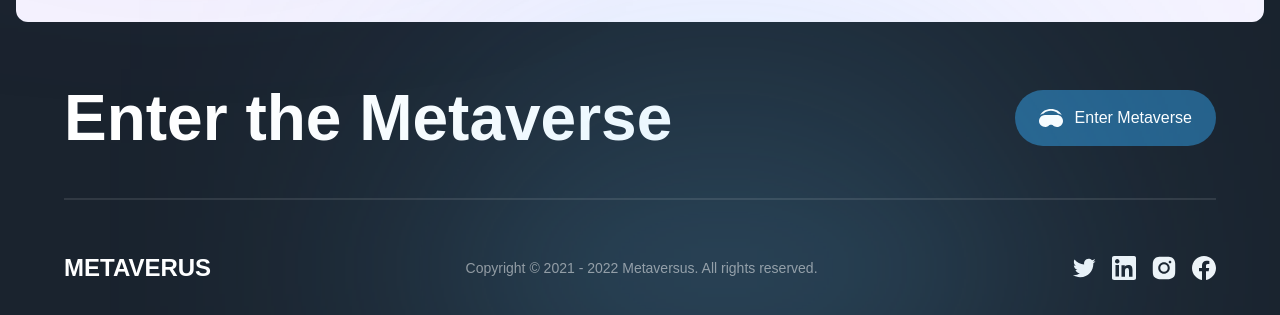
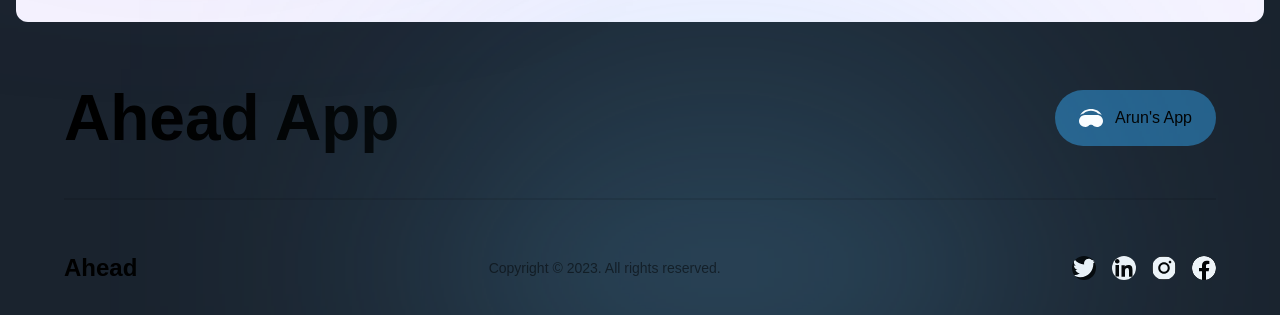
Before and after one commit to arunsingh2004/AnimatedWebApp, a Next.js app: page / in a window 1280 px wide. Shown: the part 7213-7528 px from the top of the page. Built offline with nearby package versions, Linux system fonts and the light colour scheme; a web font is replaced by a local one.

Commit message:
add footer and text

```diff
--- a/components/Footer.jsx
+++ b/components/Footer.jsx
@@ -1,10 +1,10 @@
-'use client';
+"use client";
 
-import { motion } from 'framer-motion';
-import { socials } from '../constants';
+import { motion } from "framer-motion";
+import { socials } from "../constants";
 
-import styles from '../styles';
-import { footerVariants } from '../utils/motion';
+import styles from "../styles";
+import { footerVariants } from "../utils/motion";
 
 const Footer = () => (
   <motion.footer
@@ -16,30 +16,29 @@ const Footer = () => (
     <div className="footer-gradient" />
     <div className={`${styles.innerWidth} mx-auto flex flex-col gap-8`}>
       <div className="flex items-center justify-between flex-wrap gap-5">
-        <h4 className="font-bold md:text-[64px] text-[44px] text-white">
-          Enter the Metaverse
-        </h4>
-        <button type="button" className="flex items-center h-fit py-4 px-6 bg-[#25618B] rounded-[32px] gap-[12px]">
+        <h5 className="font-bold md:text-[64px] text-[44px] text-black">
+          Ahead App
+        </h5>
+        <button
+          type="button"
+          className="flex items-center h-fit py-4 px-6 bg-[#25618B] rounded-[32px] gap-[12px]"
+        >
           <img
             src="/headset.svg"
             alt="headset"
             className="w-[24px] h-[24px] object-contain"
           />
-          <span className="font-normal text-[16px] text-white">
-            Enter Metaverse
-          </span>
+          <span className="font-normal text-[16px] text-black">Arun's App</span>
         </button>
       </div>
 
       <div className="flex flex-col">
-        <div className="mb-[50px] h-[2px] bg-white opacity-10" />
+        <div className="mb-[50px] h-[2px] bg-black opacity-10" />
 
         <div className="flex items-center justify-between flex-wrap gap-4">
-          <h4 className="font-extrabold text-[24px] text-white">
-            METAVERUS
-          </h4>
-          <p className="font-normal text-[14px] text-white opacity-50">
-            Copyright © 2021 - 2022 Metaversus. All rights reserved.
+          <h4 className="font-extrabold text-[24px] text-black">Ahead</h4>
+          <p className="font-normal text-[14px]  opacity-50 text-black">
+            Copyright © 2023. All rights reserved.
           </p>
 
           <div className="flex gap-4">
@@ -48,7 +47,7 @@ const Footer = () => (
                 key={social.name}
                 src={social.url}
                 alt={social.name}
-                className="w-[24px] h-[24px] object-contain cursor-pointer"
+                className="w-[24px] h-[24px] object-contain cursor-pointer bg-black rounded-full "
               />
             ))}
           </div>
```
